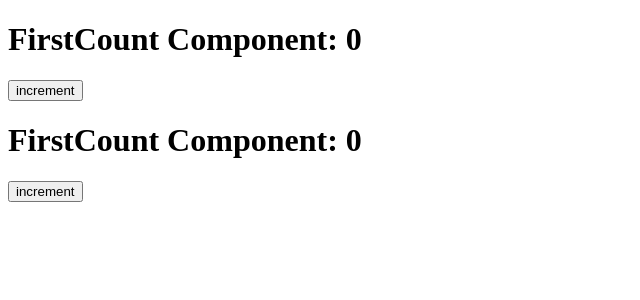
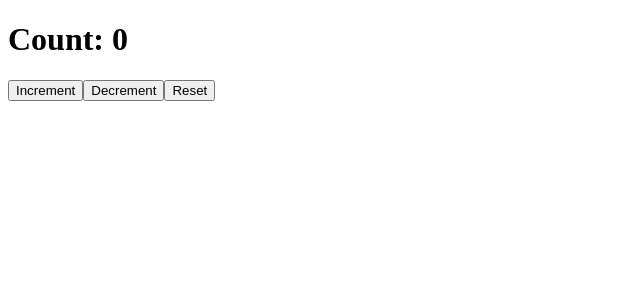
Before and after one commit to kim0hun/Inflearn_React, a React (Vite) app in the folder study/: page / in a window 1280 px wide. Shown: the top 300 px of the page, without its empty margins (0-640 px from the left). Built offline with nearby package versions, Linux system fonts and the light colour scheme.

Commit message:
69. (미션) 카운터앱 만들기 v2

```diff
--- a/study/src/App.tsx
+++ b/study/src/App.tsx
@@ -1,17 +1,9 @@
-import { useState } from "react";
-import FirstCount from "./components/FirstCount";
-import { SecondCount } from "./components/SecondCount";
+import Count from "./components/Count";
 
 export default function App() {
-  const [count, setCount] = useState(0);
-  const handleIncrement = () => {
-    setCount((count) => count + 1);
-  };
-
   return (
     <>
-      <FirstCount count={count} handleIncrement={handleIncrement} />
-      <SecondCount count={count} handleIncrement={handleIncrement} />
+      <Count />
     </>
   );
 }
--- /dev/null
+++ b/study/src/components/Count.tsx
@@ -0,0 +1,27 @@
+import { useState } from "react";
+import CountButton from "./CountButton";
+import CountDisplay from "./CountDisplay";
+
+export default function Count() {
+  const [count, setCount] = useState<number>(0);
+  const handleIncrement = () => {
+    setCount((count) => count + 1);
+  };
+  const handleDecrement = () => {
+    setCount((count) => count - 1);
+  };
+  const handleReset = () => {
+    setCount(0);
+  };
+
+  return (
+    <>
+      <CountDisplay count={count} />
+      <CountButton
+        handleIncrement={handleIncrement}
+        handleDecrement={handleDecrement}
+        handleReset={handleReset}
+      />
+    </>
+  );
+}
--- /dev/null
+++ b/study/src/components/CountButton.tsx
@@ -0,0 +1,17 @@
+export default function CountButton({
+  handleIncrement,
+  handleDecrement,
+  handleReset,
+}: {
+  handleIncrement: () => void;
+  handleDecrement: () => void;
+  handleReset: () => void;
+}) {
+  return (
+    <>
+      <button onClick={handleIncrement}>Increment</button>
+      <button onClick={handleDecrement}>Decrement</button>
+      <button onClick={handleReset}>Reset</button>
+    </>
+  );
+}
--- /dev/null
+++ b/study/src/components/CountDisplay.tsx
@@ -0,0 +1,7 @@
+export default function CountDisplay({ count }: { count: number }) {
+  return (
+    <>
+      <h1>Count: {count}</h1>
+    </>
+  );
+}
--- a/study/src/components/FirstCount.tsx
+++ /dev/null
@@ -1,15 +0,0 @@
-export default function FirstCount({
-  count,
-  handleIncrement,
-}: {
-  count: number;
-  handleIncrement: () => void;
-}) {
-  console.log("FristCount Component");
-  return (
-    <>
-      <h1>FirstCount Component: {count}</h1>
-      <button onClick={handleIncrement}>increment</button>
-    </>
-  );
-}
--- a/study/src/components/SecondCount.tsx
+++ /dev/null
@@ -1,16 +0,0 @@
-export function SecondCount({
-  count,
-  handleIncrement,
-}: {
-  count: number;
-  handleIncrement: () => void;
-}) {
-  console.log("SecondCount Component");
-
-  return (
-    <>
-      <h1>FirstCount Component: {count}</h1>
-      <button onClick={handleIncrement}>increment</button>
-    </>
-  );
-}
```
